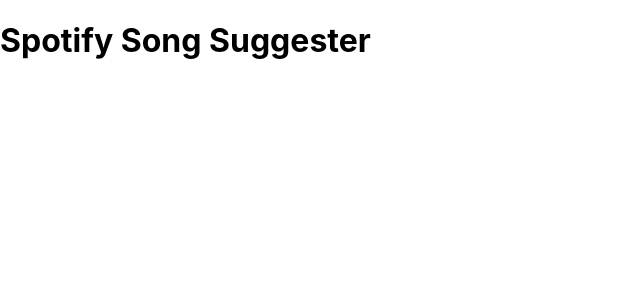
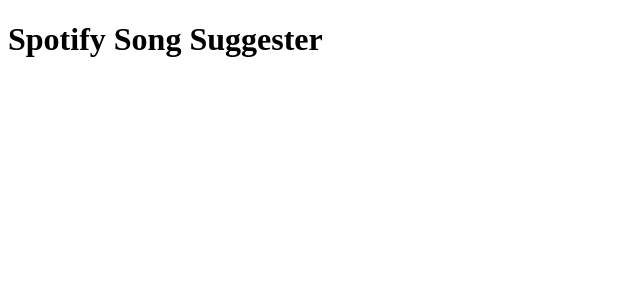
Before and after one commit to Spotify-Song-3/front-end, a React (Create React App) app: page / in a window 1280 px wide. Shown: the top 300 px of the page, without its empty margins (0-640 px from the left). Built offline with nearby package versions, Linux system fonts and the light colour scheme.

Commit message:
Redux store implementation

```diff
--- a/src/css/index.css
+++ /dev/null
@@ -1,124 +0,0 @@
-html,
-body,
-div,
-span,
-applet,
-object,
-iframe,
-h1,
-h2,
-h3,
-h4,
-h5,
-h6,
-p,
-blockquote,
-pre,
-a,
-abbr,
-acronym,
-address,
-big,
-cite,
-code,
-del,
-dfn,
-em,
-img,
-ins,
-kbd,
-q,
-s,
-samp,
-small,
-strike,
-strong,
-sub,
-sup,
-tt,
-var,
-b,
-u,
-i,
-center,
-dl,
-dt,
-dd,
-ol,
-ul,
-li,
-fieldset,
-form,
-label,
-legend,
-table,
-caption,
-tbody,
-tfoot,
-thead,
-tr,
-th,
-td,
-article,
-aside,
-canvas,
-details,
-embed,
-figure,
-figcaption,
-footer,
-header,
-hgroup,
-menu,
-nav,
-output,
-ruby,
-section,
-summary,
-time,
-mark,
-audio,
-video {
-  margin: 0;
-  padding: 0;
-  border: 0;
-  font-size: 100%;
-  font: inherit;
-  vertical-align: baseline;
-}
-/* HTML5 display-role reset for older browsers */
-article,
-aside,
-details,
-figcaption,
-figure,
-footer,
-header,
-hgroup,
-menu,
-nav,
-section {
-  display: block;
-}
-body {
-  line-height: 1;
-}
-ol,
-ul {
-  list-style: none;
-}
-blockquote,
-q {
-  quotes: none;
-}
-blockquote:before,
-blockquote:after,
-q:before,
-q:after {
-  content: "";
-  content: none;
-}
-table {
-  border-collapse: collapse;
-  border-spacing: 0;
-}
--- a/src/index.css
+++ /dev/null
@@ -1,8 +0,0 @@
-body {
-  margin: 0;
-  font-family: -apple-system, BlinkMacSystemFont, "Segoe UI", "Roboto", "Oxygen",
-    "Ubuntu", "Cantarell", "Fira Sans", "Droid Sans", "Helvetica Neue",
-    sans-serif;
-  -webkit-font-smoothing: antialiased;
-  -moz-osx-font-smoothing: grayscale;
-}
--- a/src/index.js
+++ b/src/index.js
@@ -1,6 +1,5 @@
 import React from "react";
 import ReactDOM from "react-dom";
-import "./index.css";
 import App from "./App";
 
 import { createStore, applyMiddleware } from "redux";
--- a/src/less/index.less
+++ /dev/null
@@ -1,6 +0,0 @@
-@import "variables";
-@import "mixins";
-@import "reset";
-@import "global";
-@import "footer";
-@import "homepage";
--- a/src/less/reset.less
+++ /dev/null
@@ -1,124 +0,0 @@
-html,
-body,
-div,
-span,
-applet,
-object,
-iframe,
-h1,
-h2,
-h3,
-h4,
-h5,
-h6,
-p,
-blockquote,
-pre,
-a,
-abbr,
-acronym,
-address,
-big,
-cite,
-code,
-del,
-dfn,
-em,
-img,
-ins,
-kbd,
-q,
-s,
-samp,
-small,
-strike,
-strong,
-sub,
-sup,
-tt,
-var,
-b,
-u,
-i,
-center,
-dl,
-dt,
-dd,
-ol,
-ul,
-li,
-fieldset,
-form,
-label,
-legend,
-table,
-caption,
-tbody,
-tfoot,
-thead,
-tr,
-th,
-td,
-article,
-aside,
-canvas,
-details,
-embed,
-figure,
-figcaption,
-footer,
-header,
-hgroup,
-menu,
-nav,
-output,
-ruby,
-section,
-summary,
-time,
-mark,
-audio,
-video {
-  margin: 0;
-  padding: 0;
-  border: 0;
-  font-size: 100%;
-  font: inherit;
-  vertical-align: baseline;
-}
-/* HTML5 display-role reset for older browsers */
-article,
-aside,
-details,
-figcaption,
-figure,
-footer,
-header,
-hgroup,
-menu,
-nav,
-section {
-  display: block;
-}
-body {
-  line-height: 1;
-}
-ol,
-ul {
-  list-style: none;
-}
-blockquote,
-q {
-  quotes: none;
-}
-blockquote:before,
-blockquote:after,
-q:before,
-q:after {
-  content: "";
-  content: none;
-}
-table {
-  border-collapse: collapse;
-  border-spacing: 0;
-}
```
Also changed, not shown: src/less/footer.less (deleted), src/less/global.less (deleted), src/less/homepage.less (deleted), src/less/mixins.less (deleted), src/less/variables.less (deleted).
